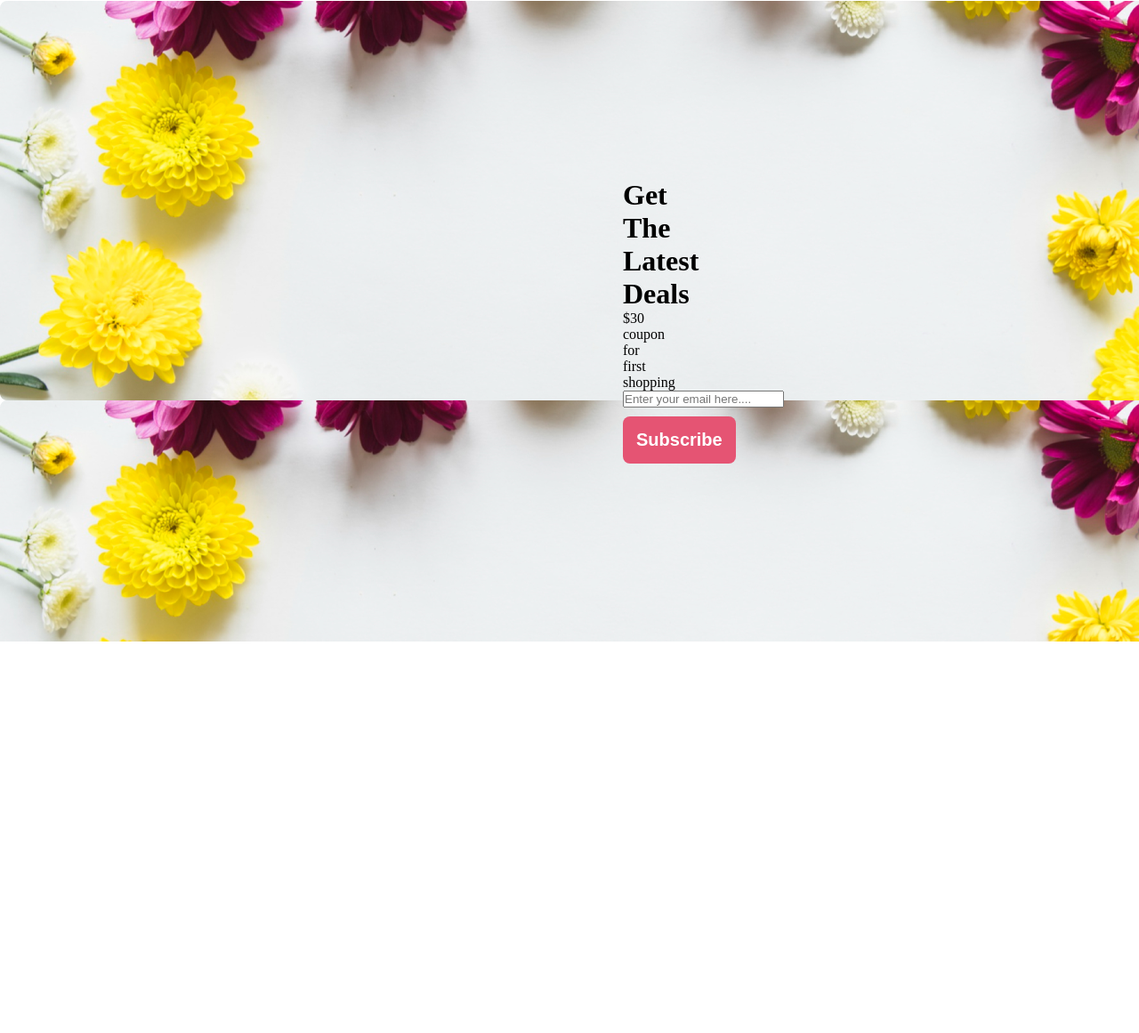
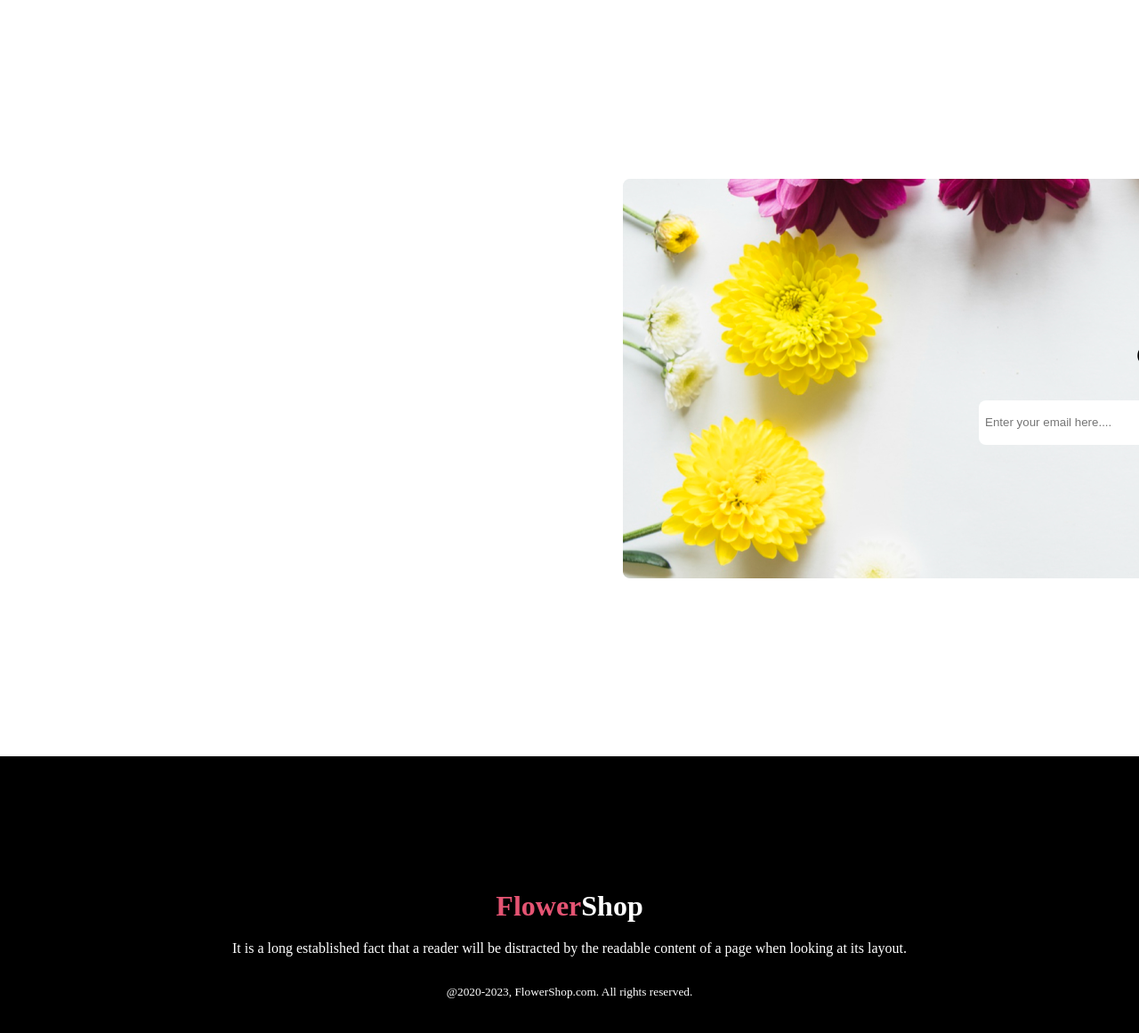
Before and after one commit to asif-kibria/online-flower-shop, a plain HTML site: page index.html in a window 1280 px wide. Shown: the part 3240-4401 px from the top of the page at 89% size. Before the commit the page ends 3961 px from the top, so only its background shows below. Drawn offline with Linux system fonts and the light colour scheme.

Commit message:
footer section added

```diff
--- a/index.html
+++ b/index.html
@@ -58,14 +58,22 @@
 <p>$30 coupon for first shopping</p>
 </div>
 <div class="deals-input">
-    <input type="email" name="" id="" placeholder="Enter your email here....">
+    <input class="email" type="email" name="" id="" placeholder="  Enter your email here....">
     <button class="btn-primary">Subscribe</button>
 
 </div>
 </div>
+<!-- instagram section end -->
 
     </main>
+    <!-- footer section start -->
     <footer>
+<div class="footertext">
+    <h1><span class="flower">Flower</span>Shop</h1>
+    <p class="footer-description">It is a long established fact that a reader will be distracted by the readable content of a page when looking at its layout.</p>
+    <p id="footerbottom"><small>@2020-2023, FlowerShop.com. All rights reserved. </small></p>
+</div>
+
 
     </footer>
 </body>
--- a/styles/style.css
+++ b/styles/style.css
@@ -119,15 +119,58 @@
 }
 
 .instagram-images {
-    display:flex;
+    display: flex;
     gap: 20px;
 
 }
+
 /* deals section design */
 
-.deals-container{
+.deals-container {
+    width: 1440px;
+    height: 449px;
     text-align: center;
+    margin: 200px 700px 200px 700px;
     background: #FFF;
-    padding: 200px 700px 200px 700px;
     background-image: url("../Rectangle\ 9.png");
+    background-position: center;
+    background-repeat: no-repeat;
+    background-size: cover;
 }
+
+.deals-text {
+    padding-top: 180px;
+}
+
+.email {
+    width: 500px;
+    height: 50px;
+    border-radius: 8px;
+    background: #FFF;
+    border: none;
+    margin-right: 10px;
+}
+
+footer {
+    height: 400px;
+    color: white;
+    text-align: center;
+    background-color: black;
+}
+
+.footertext {
+
+    padding-top: 150px;
+}
+
+.flower {
+    color: #E55473;
+}
+
+.footer-description {
+    padding-top: 20px;
+}
+
+#footerbottom {
+    padding-top: 30px;
+}
```
